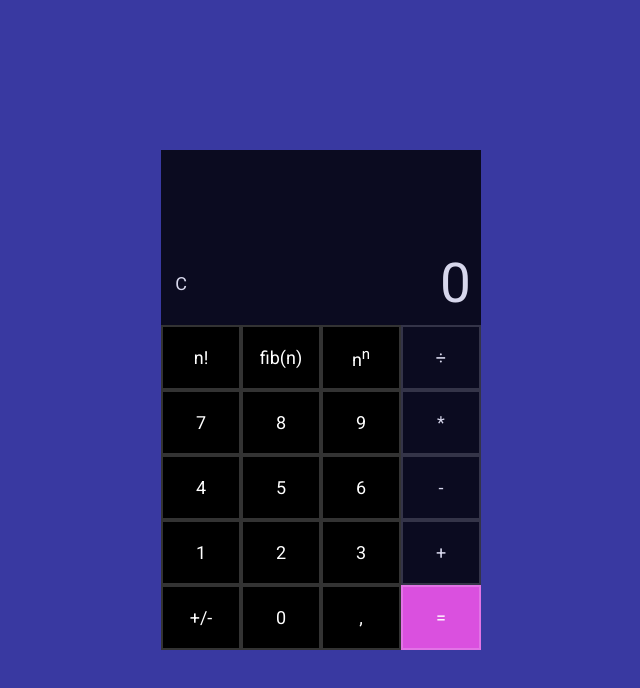
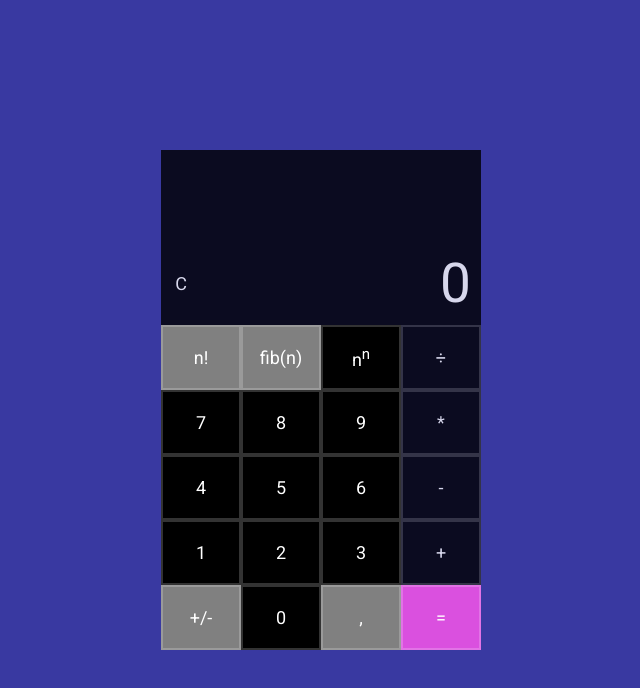
Before and after one commit to ol3gatron/calculator, a plain HTML site: page index.html in a window 1280 px wide. Shown: the whole page, without its empty margins (319-959 px from the left). Drawn offline with Linux system fonts and the light colour scheme.

Commit message:
added a power function, dasabled buttons for non existing functions (for now)

```diff
--- a/index.html
+++ b/index.html
@@ -20,8 +20,8 @@
 
         <div class="digits">
           <div class="firstest-row">
-            <button class="func">n!</button>
-            <button class="func">fib(n)</button>
+            <button disabled class="func">n!</button>
+            <button disabled class="func">fib(n)</button>
             <button class="func">n<sup>n</sup></button>
             <button class="opac func">÷</button>
           </div>
@@ -48,9 +48,9 @@
           </div>
 
           <div class="fourth-row">
-            <button>+/-</button>
+            <button disabled>+/-</button>
             <button class="digitsBtn">0</button>
-            <button>,</button>
+            <button disabled>,</button>
             <button class="operate">=</button>
           </div>
         </div>
--- a/script.js
+++ b/script.js
@@ -34,6 +34,8 @@ function operate(operator, num1, num2) {
     return multiply(num1, num2)
   } else if (operator === "÷") {
     return divide(num1, num2)
+  } else if (operator === "nn" || operator === "n") {
+    return power(num1, num2)
   }
 }
 
@@ -51,6 +53,10 @@ function multiply(num1, num2) {
 
 function divide(num1, num2) {
   return num1 / num2
+}
+
+function power(num1, num2) {
+  return num1 ** num2
 }
 
 digits.forEach((button) => {
--- a/style.css
+++ b/style.css
@@ -68,6 +68,10 @@ button:hover {
   transform: scale(0.95);
 }
 
+button:disabled {
+  background-color: gray;
+}
+
 .operate {
   background-color: rgb(218, 80, 223);
   opacity: 1;
```
